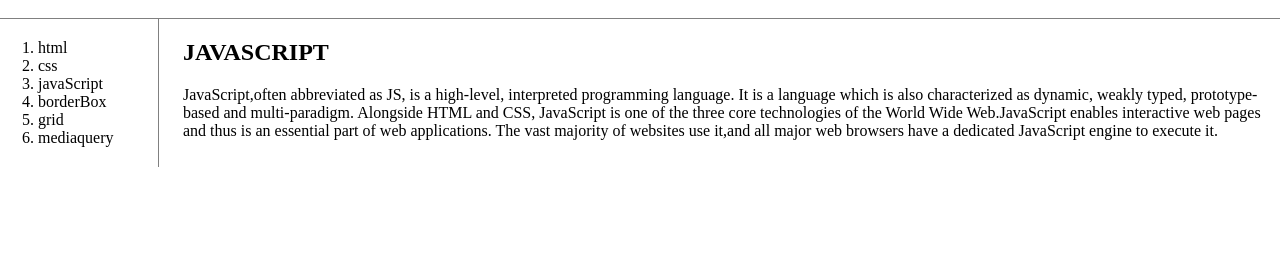
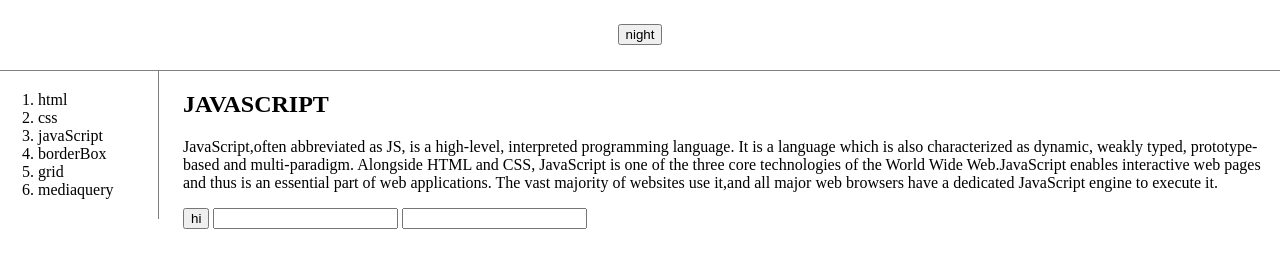
Before and after one commit to beautifulife/WEB1, a plain HTML site: page javaScript.html in a window 1280 px wide. Shown: the part 74-342 px from the top of the page. Drawn offline with Linux system fonts and the light colour scheme; a script that the page names is missing.

Commit message:
javascript update
if

```diff
--- a/javaScript.html
+++ b/javaScript.html
@@ -3,13 +3,32 @@
 <head>
     <meta charset="utf-8" />
     <title>WEB1 - Practice</title>
-    <link rel="stylesheet" href="style.css">
+    <link rel="stylesheet" type="text/css" href="style.css">
 </head>
 <body>
     <h1>
         <a href="index.html" title="WEB1">
             WEB1
         </a>
+        <div>
+            <input type="button" value="night" onclick="
+                if(document.querySelector('body').dataset.mode==='day'){
+                    document.querySelector('body').style.backgroundColor='black';
+                    document.querySelector('body').style.color='white';
+                    document.querySelector('#grid').style.color='white';
+                    document.querySelector('a').style.color='white';
+                    document.querySelector('body').dataset.mode = 'night';
+                    this.value='day';
+                } else {
+                    document.querySelector('body').style.backgroundColor='white';
+                    document.querySelector('body').style.color='black';
+                    document.querySelector('#grid').style.color='black';
+                    document.querySelector('a').style.color='black';
+                    document.querySelector('body').dataset.mode = 'day';
+                    this.value='night';
+                }
+            ">
+        </div>
     </h1>
     <div id="grid">
         <div>
@@ -55,6 +74,12 @@
                 part of web applications. The vast majority of websites use it,and all major web browsers have a dedicated JavaScript
                 engine to execute it.
             </p>
+            <p>
+                <!-- event -->
+                <input type="button" value="hi" onclick="alert('hi')">
+                <input type="text" onchange="alert('changed')">
+                <input type="text" onkeydown="alert('key down')">
+            </p>
         </div>
     </div>
     <p>
```
